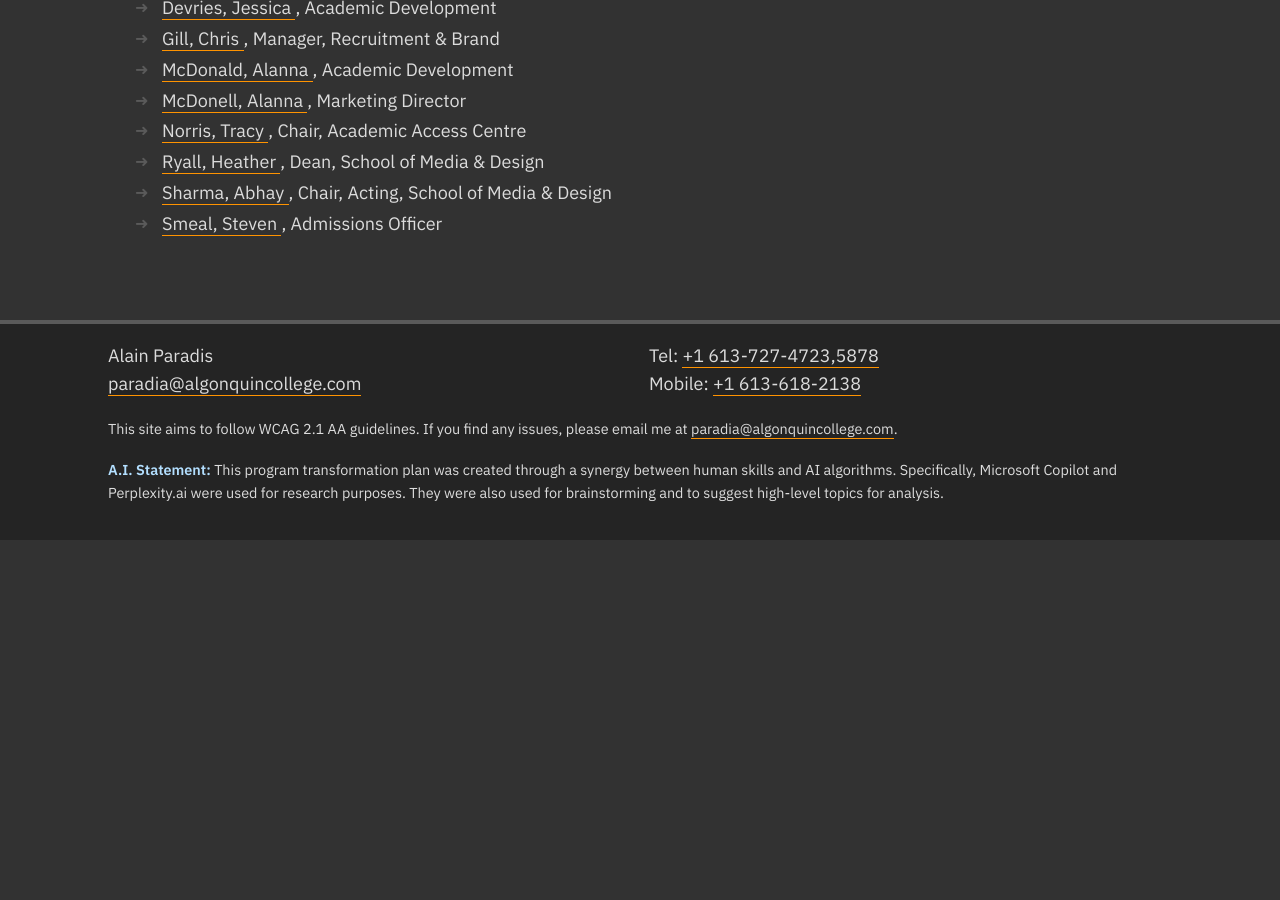
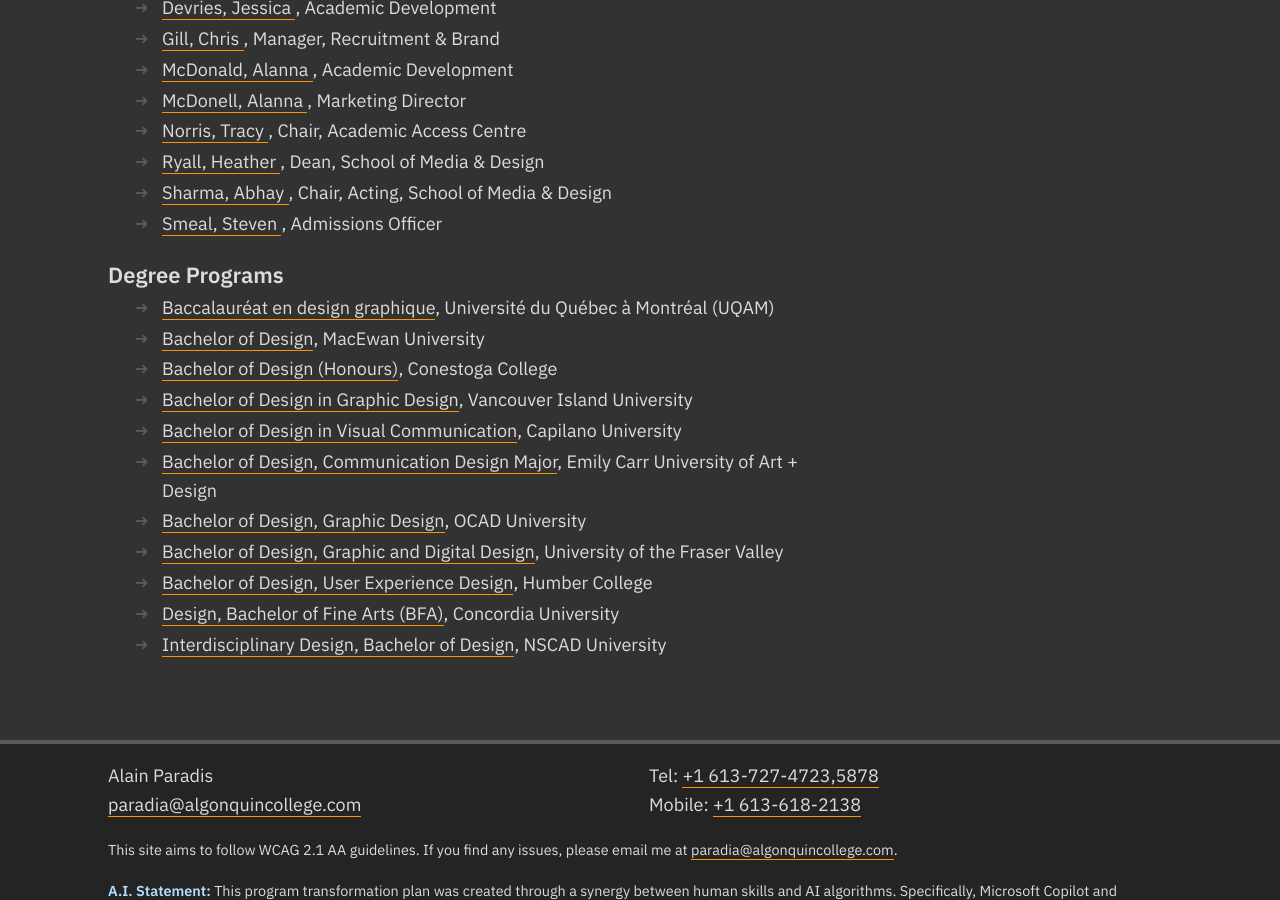
Before and after one commit to AlainParadis/program-transformation, a Jekyll site: the page built from resources.md, in a window 1280 px wide and 900 px high, scrolled down 835 px. Built offline with Jekyll 4.4.1, drawn with Linux system fonts in a browser that asks for light colours; before the commit the page ends 1375 px from its top, so only the background shows below that.

Commit message:
add list of degree programs

```diff
--- a/_data/sitewide.yml
+++ b/_data/sitewide.yml
@@ -195,3 +195,38 @@ resourcing:
   - title: "IT Resources"
     description: >
       We have the key IT resources to begin, with college issued laptops, creative tools and Microsoft cloud apps. We may need to interface with other departments, for which additional technologies may be needed.
+
+degree-programs:
+  - title: "Bachelor of Design, Graphic Design"
+    institution: "OCAD University"
+    url: "https://admissions.ocadu.ca/program/graphic-design"
+  - title: "Bachelor of Design, Communication Design Major"
+    institution: "Emily Carr University of Art + Design"
+    url: "https://www.ecuad.ca/academics/all-programs/undergraduate-programs/communication-design"
+  - title: "Bachelor of Design in Graphic Design"
+    institution: "Vancouver Island University"
+    url: "https://www.viu.ca/programs/art-design-performing-arts/bachelor-design-graphic-design"
+  - title: "Baccalauréat en design graphique"
+    institution: "Université du Québec à Montréal (UQAM)"
+    url: "https://uqam.ca" # program listed under design graphique
+  - title: "Interdisciplinary Design, Bachelor of Design"
+    institution: "NSCAD University"
+    url: "https://nscad.ca" # Interdisciplinary Design program
+  - title: "Design, Bachelor of Fine Arts (BFA)"
+    institution: "Concordia University"
+    url: "https://www.concordia.ca/academics/undergraduate/design.html"
+  - title: "Bachelor of Design in Visual Communication"
+    institution: "Capilano University"
+    url: "https://www.capilanou.ca/programs--courses/program-profiles/bachelor-of-design-in-visual-communication/"
+  - title: "Bachelor of Design (Honours)"
+    institution: "Conestoga College"
+    url: "https://www.conestogac.on.ca/fulltime/design" # degree-level design program
+  - title: "Bachelor of Design"
+    institution: "MacEwan University"
+    url: "https://www.macewan.ca/academics/programs/bachelor-of-design/"
+  - title: "Bachelor of Design, Graphic and Digital Design"
+    institution: "University of the Fraser Valley"
+    url: "https://www.ufv.ca/graphic-and-digital-design/" # degree noted in external listings
+  - title: "Bachelor of Design, User Experience Design"
+    institution: "Humber College"
+    url: "https://mediaarts.humber.ca/programs/user-experience-design.html" # UX-focused with strong communication design content
--- a/resources.md
+++ b/resources.md
@@ -22,3 +22,11 @@ order: 4
 	<li><a href="mailto:{{ person.email }}">{{ person.lastname }}, {{ person.firstname }} </a>, {{ person.title }}</li>
 	{% endfor %}
 </ul>
+
+<h4>Degree Programs</h4>
+<ul class="linkslist">
+	{% assign sorted-programs = site.data.sitewide.degree-programs | sort: "title" %}
+	{% for program in sorted-programs %}
+	<li><a href="{{ program.url }}">{{ program.title }}</a>, {{ program.institution }}</li>
+	{% endfor %}
+</ul>
```
